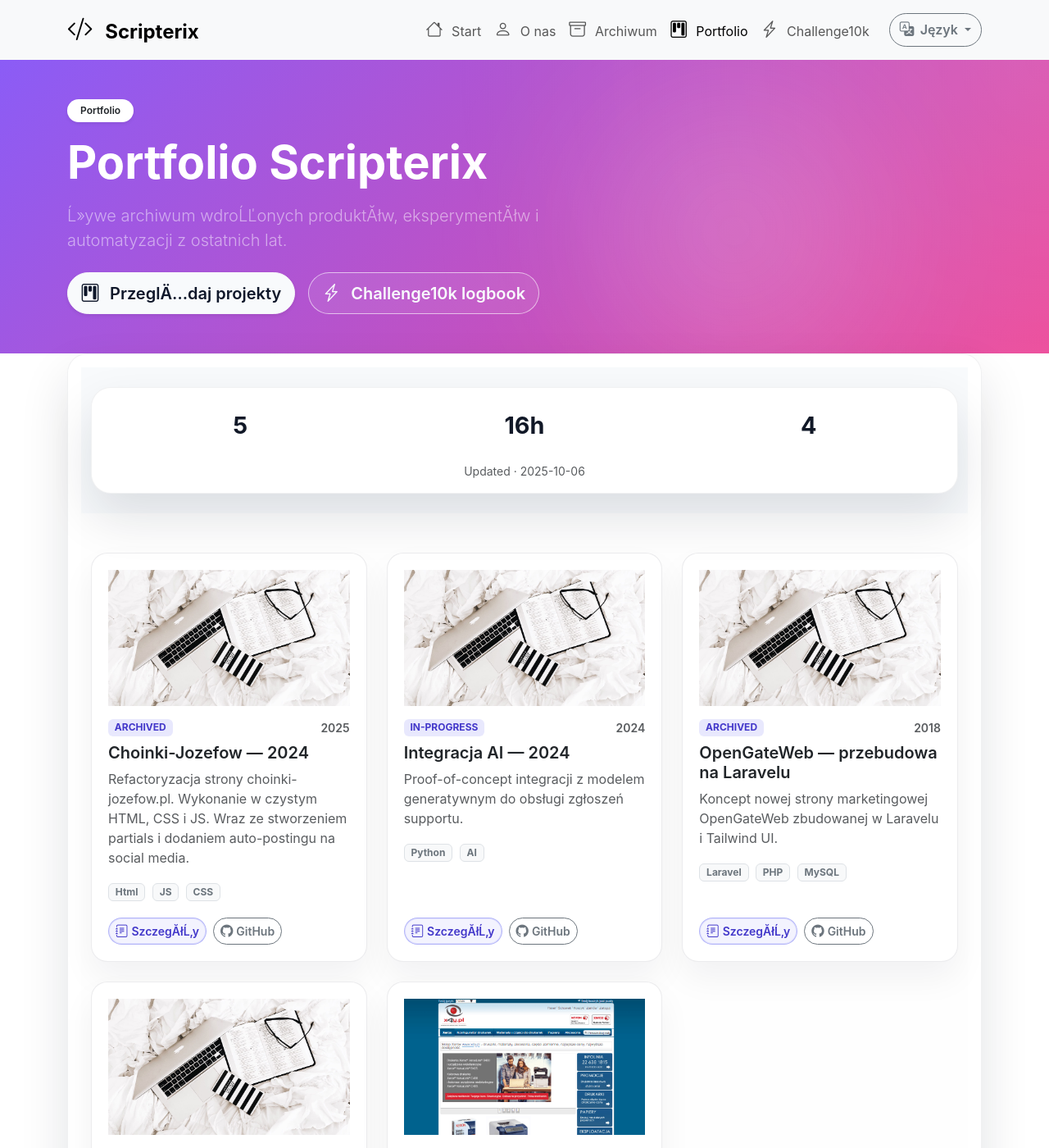
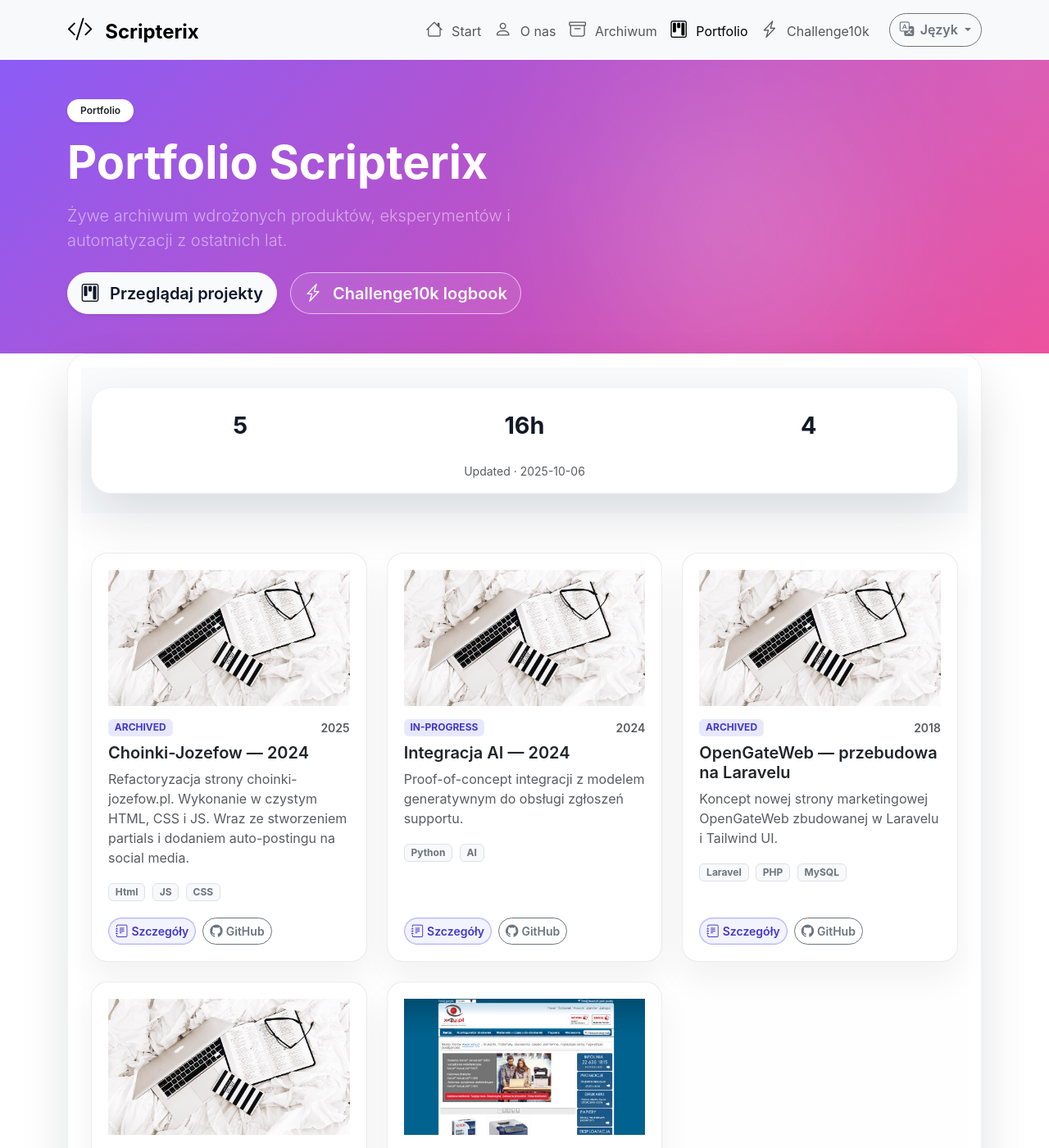
Before and after one commit to Scripterix/scripterix.github.io, a Jekyll site: the page built from portfolio-pl.markdown, in a window 1280 px wide and 1400 px high. Shown: the whole window at 82% size. Built offline with Jekyll 4.4.1, drawn with Linux system fonts in a browser that asks for light colours; some of the changed text lies outside the part shown.

Commit message:
fix: correct Polish portfolio labels and hero copy encoding

```diff
--- a/portfolio-pl.markdown
+++ b/portfolio-pl.markdown
@@ -7,9 +7,9 @@ permalink: /portfolio/
 hero_theme: orchid
 hero_badge: "Portfolio"
 hero_title: "Portfolio Scripterix"
-hero_lead: "Ĺ»ywe archiwum wdroĹĽonych produktĂłw, eksperymentĂłw i automatyzacji z ostatnich lat."
+hero_lead: "Żywe archiwum wdrożonych produktów, eksperymentów i automatyzacji z ostatnich lat."
 hero_primary_cta:
-  label: "PrzeglÄ…daj projekty"
+  label: "Przeglądaj projekty"
   url: "#portfolio-grid"
   icon: bi-kanban
 hero_secondary_cta:
@@ -125,7 +125,7 @@ hero_secondary_cta:
           <div class="portfolio-card__actions d-flex flex-wrap gap-2">
             {% if link %}
             <a class="btn btn-outline-primary btn-sm" href="{{ link | relative_url }}">
-              <i class="bi bi-journal-text me-1"></i>{{ t.portfolio.labels.details | default: 'SzczegĂłĹ‚y' }}
+              <i class="bi bi-journal-text me-1"></i>{{ t.portfolio.labels.details | default: 'Szczegóły' }}
             </a>
             {% endif %}
             {% if work.github_repo %}
```
